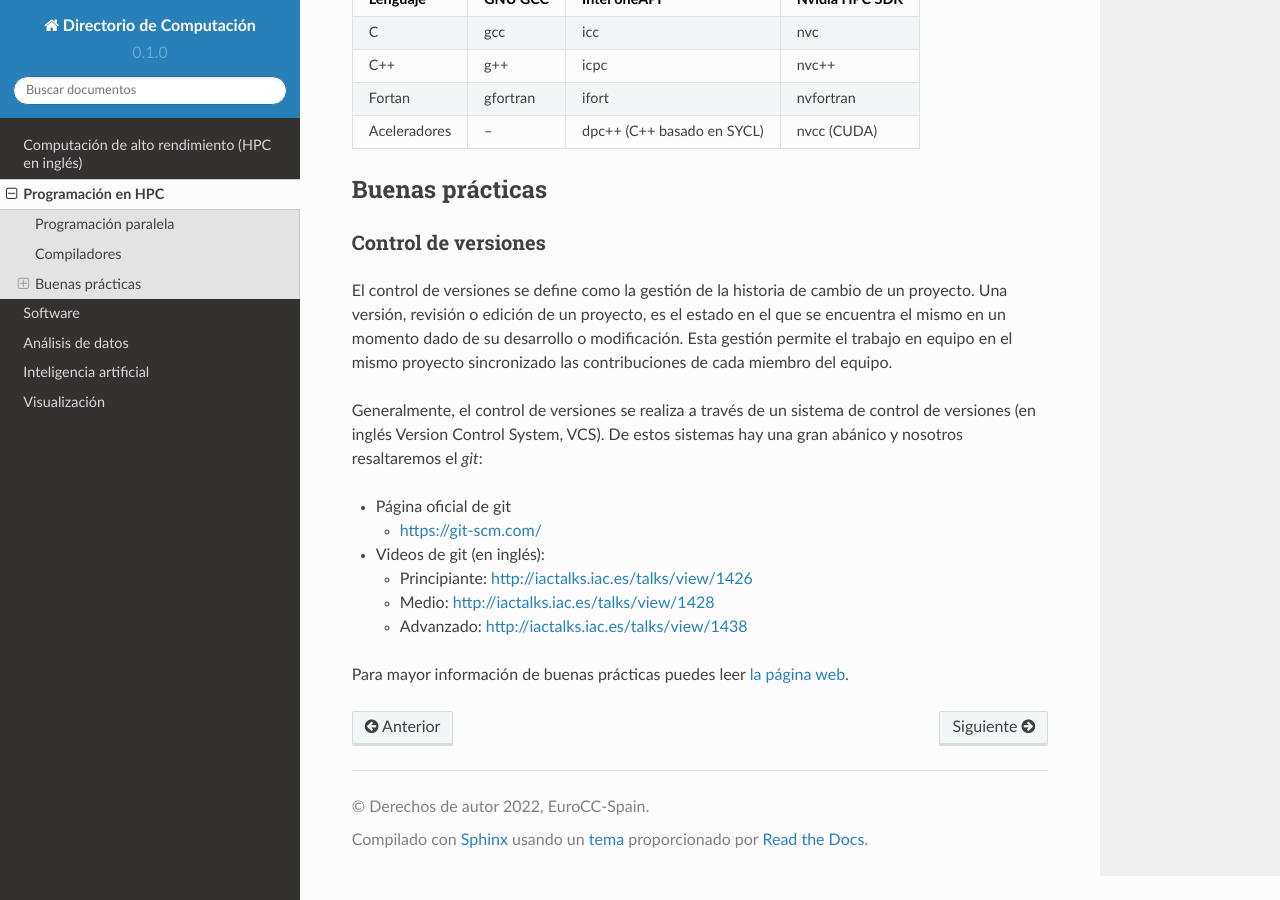
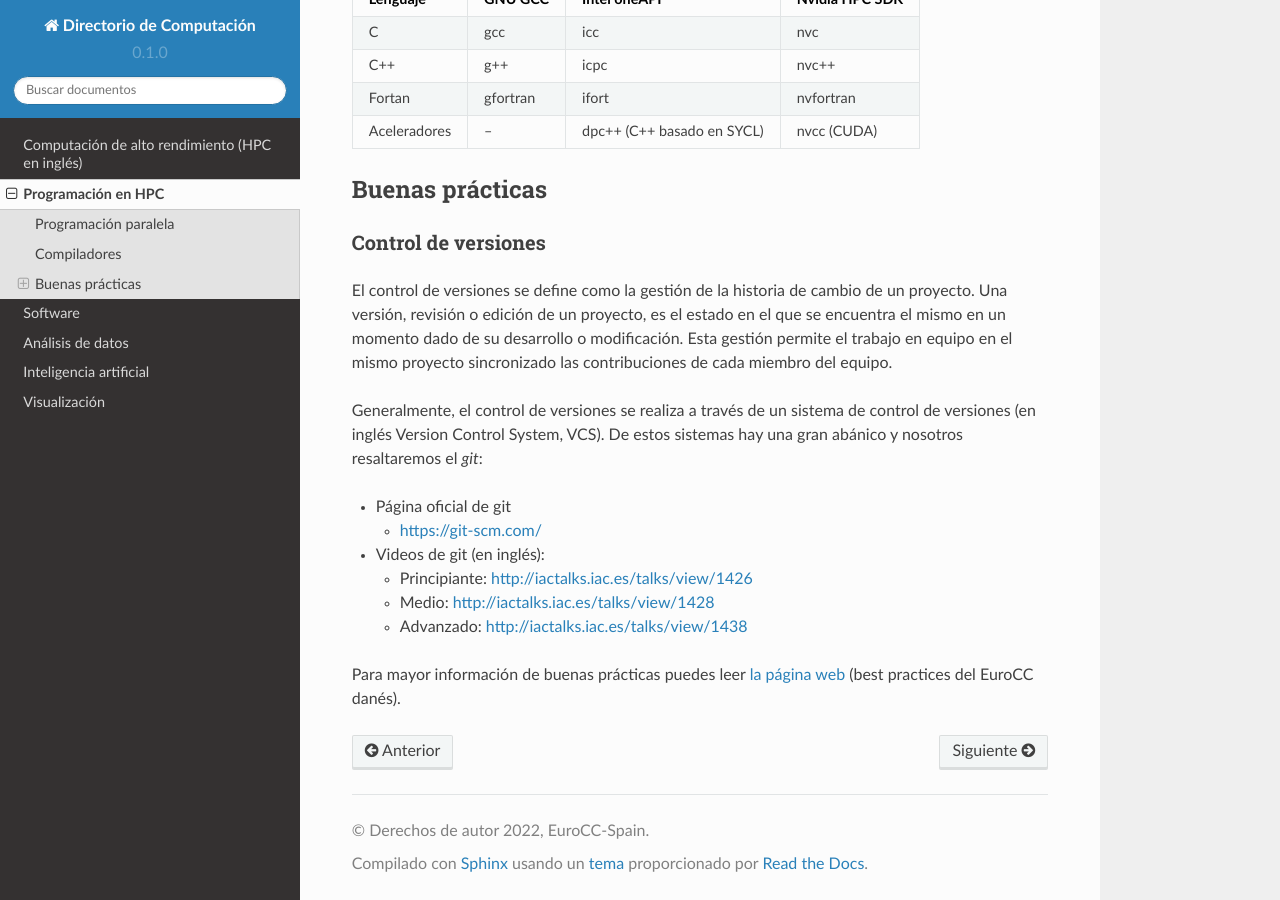
Before and after one commit to EuroCC-Spain/HPCKnowledgePool, a Sphinx documentation site: the page built from docs/source/programacion.rst, in a window 1280 px wide and 900 px high, scrolled down 2989 px. Built offline with Sphinx 7.4.7 and the Read the Docs theme 2.0.0, drawn with Linux system fonts in a browser that asks for light colours.

Commit message:
ENH: minor changes

```diff
--- a/docs/source/programacion.rst
+++ b/docs/source/programacion.rst
@@ -160,4 +160,4 @@ Generalmente, el control de versiones se realiza a través de un sistema de cont
   * Medio: http://iactalks.iac.es/talks/view/1428
   * Advanzado: http://iactalks.iac.es/talks/view/1438
 
-Para mayor información de buenas prácticas puedes leer `la página web <https://deic-hpc.github.io/EuroCC-knowledgepool/best/>`_.
+Para mayor información de buenas prácticas puedes leer `la página web <https://deic-hpc.github.io/EuroCC-knowledgepool/best/>`_ (best practices del EuroCC danés).
```
